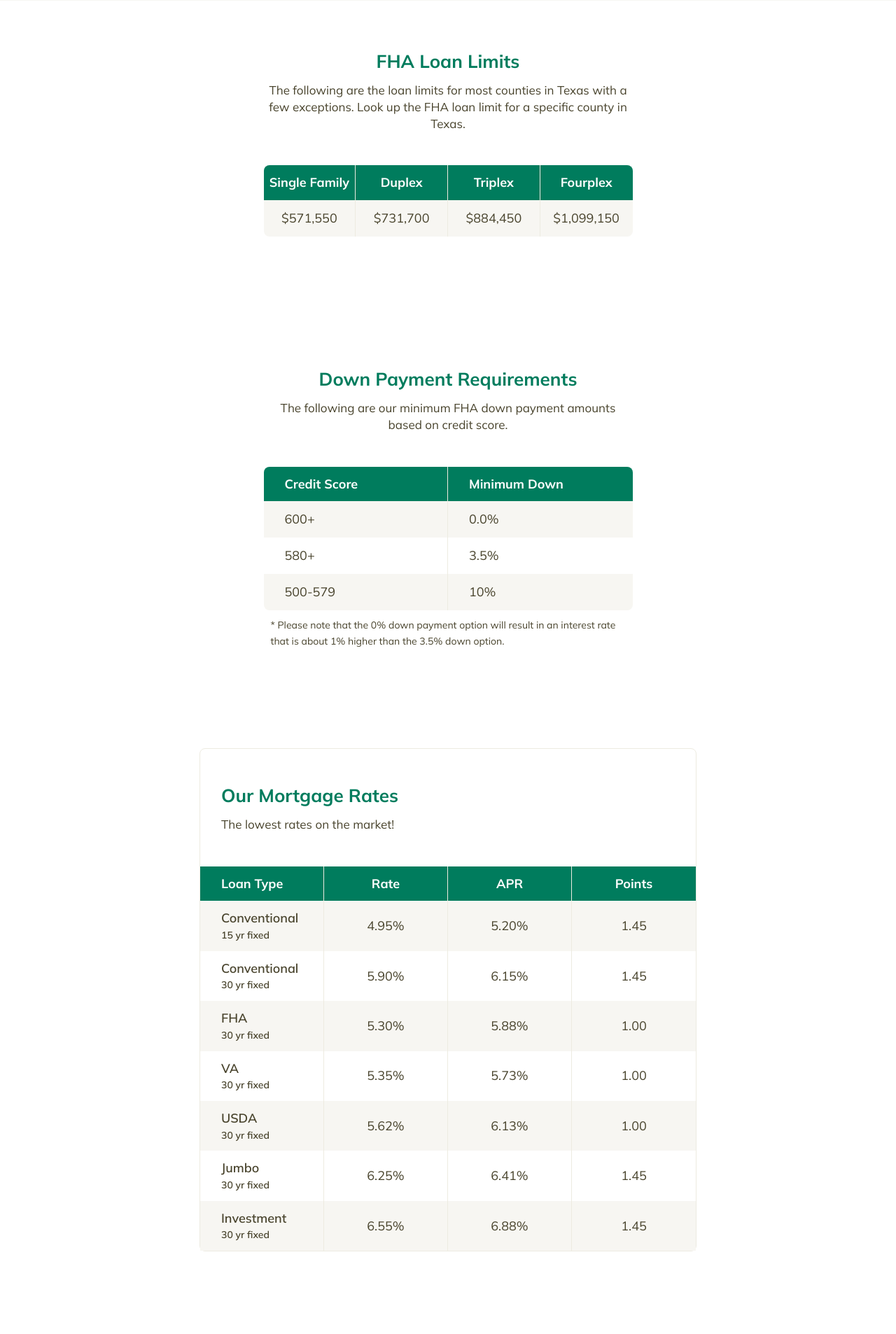
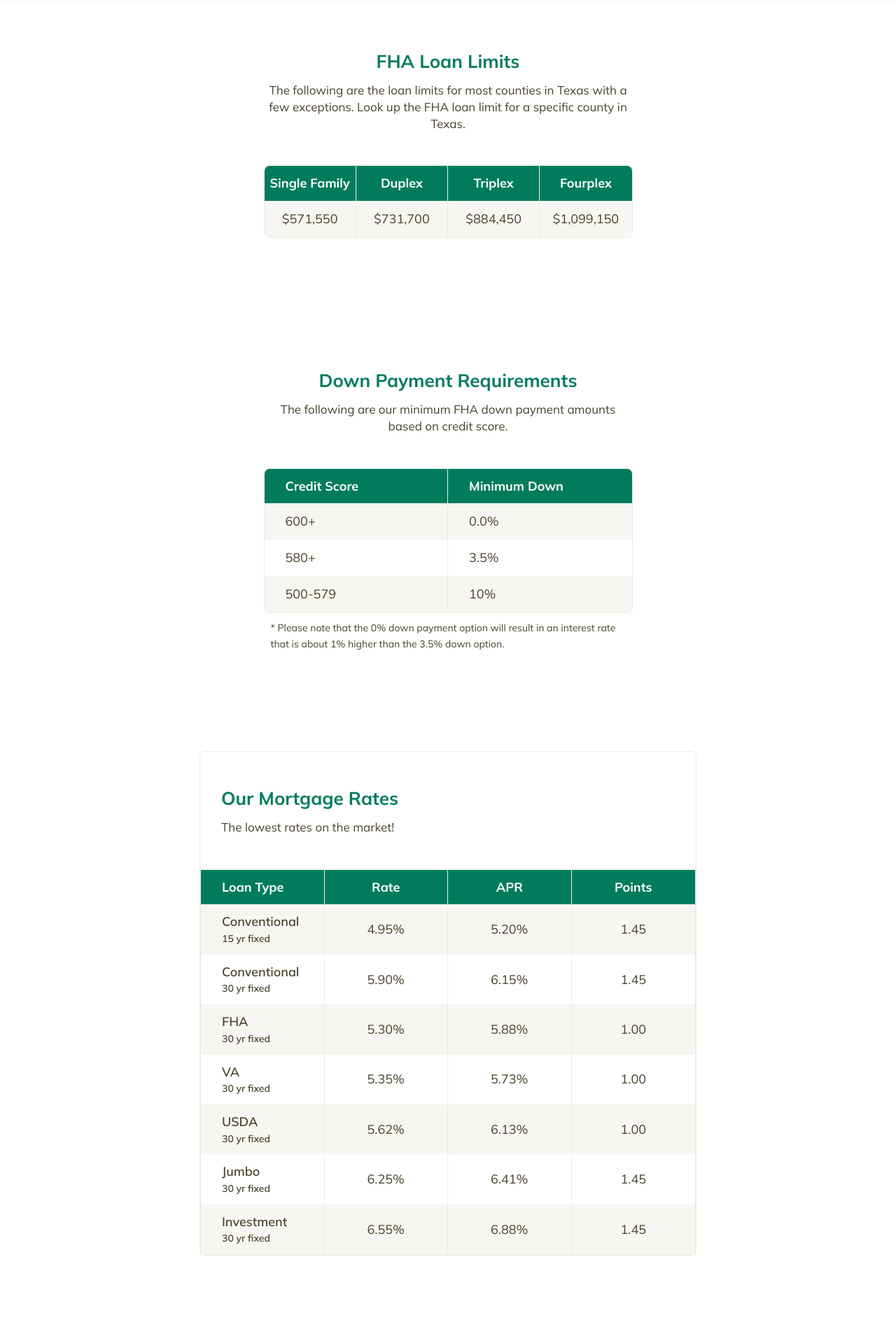
Before and after one commit to DreamLabIt/Financing-Direct, a PHP site: page / in a window 1280 px wide. Shown: the part 2441-4347 px from the top of the page at 70% size. Run offline with PHP 8.4, Linux system fonts and the light colour scheme.

Commit message:
update border

```diff
--- a/assets/style.css
+++ b/assets/style.css
@@ -681,6 +681,7 @@ textarea {
   margin-bottom: 12px;
 }
 .rate-box{
+  border: 1px solid #EDEBE1;
   border-radius: 8px;
   overflow: hidden;
 }
@@ -730,7 +731,7 @@ textarea {
 }
   .rate-col {
     padding-block: 14px;
-    padding-inline: 8px;
+    padding-inline: 7px;
   }
   .rate-col h5 {
     font-size: 18px;
```
